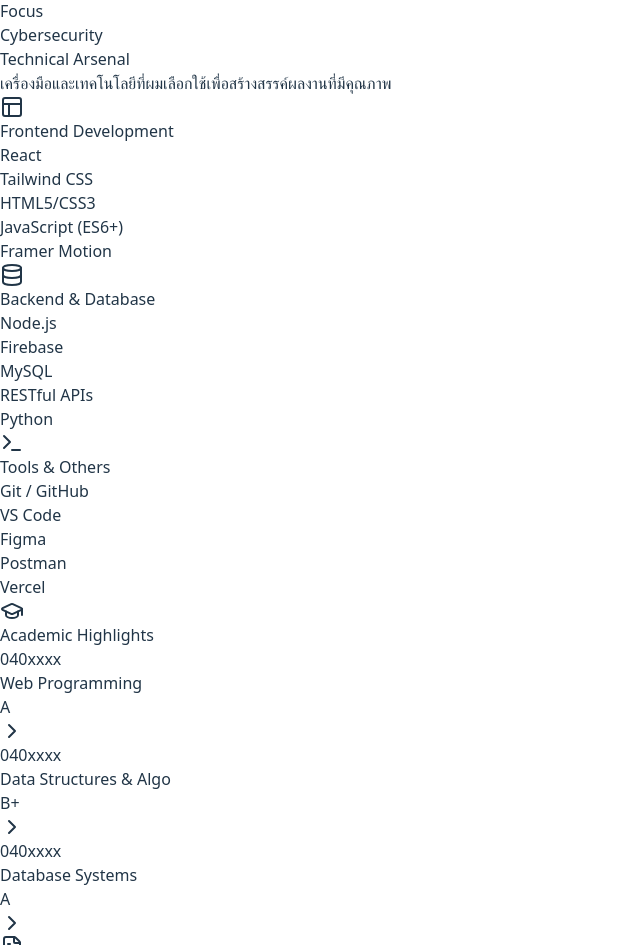
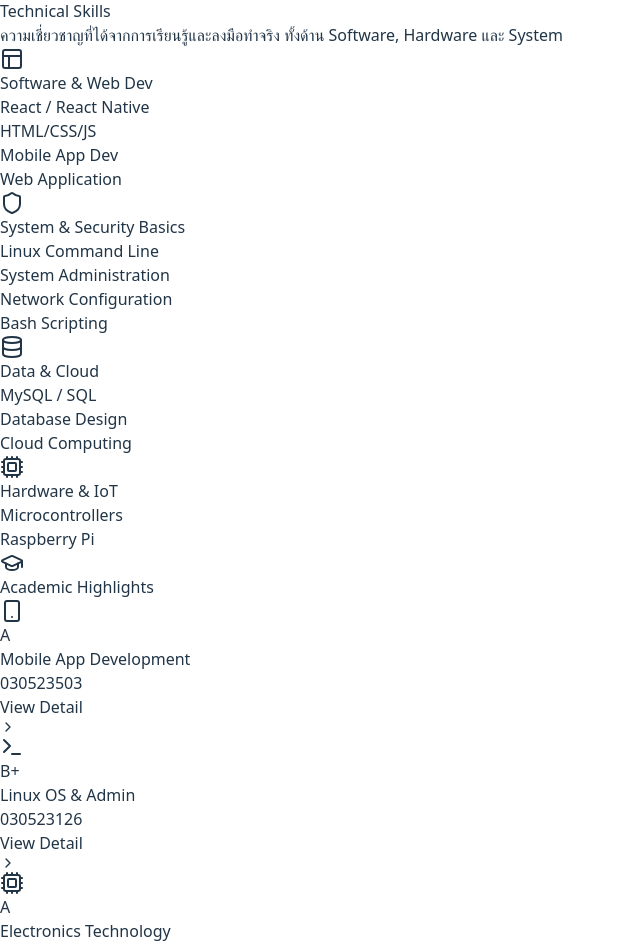
Before and after one commit to YorkTH12/Project_React, a React (Vite) app: page / in a window 1280 px wide. Shown: the part 927-1872 px from the top of the page, without its empty margins (0-640 px from the left). Built offline with nearby package versions, Linux system fonts and the light colour scheme.

Commit message:
'2/4/2026'

```diff
--- a/src/components/Hero.jsx
+++ b/src/components/Hero.jsx
@@ -63,14 +63,14 @@ const Hero = () => {
           </a>
 
           {/* ปุ่ม Social Icons */}
-          <div className="flex gap-3 mt-4 sm:mt-0 sm:ml-4 border-l pl-0 sm:pl-6 border-gray-200">
+          {/* <div className="flex gap-3 mt-4 sm:mt-0 sm:ml-4 border-l pl-0 sm:pl-6 border-gray-200">
             <a href="https://github.com" target="_blank" className="p-3 bg-gray-50 rounded-full hover:bg-gray-200 transition text-gray-700 hover:text-black">
               <Github className="w-5 h-5" />
             </a>
             <a href="https://linkedin.com" target="_blank" className="p-3 bg-gray-50 rounded-full hover:bg-gray-200 transition text-gray-700 hover:text-blue-600">
               <Linkedin className="w-5 h-5" />
             </a>
-          </div>
+          </div> */}
         </motion.div>
       </div>
 
--- a/src/components/Hightlight.jsx
+++ b/src/components/Hightlight.jsx
@@ -1,77 +1,86 @@
 import React, { useState } from 'react';
 import { motion, AnimatePresence } from 'framer-motion';
-import { GraduationCap, X, ChevronRight, Code } from 'lucide-react';
+import { GraduationCap, ChevronRight, X, Code, Smartphone, Database, Terminal, Cpu } from 'lucide-react';
 
-const Hightlight = () => {
+const Highlight = () => {
   const [selectedId, setSelectedId] = useState(null);
 
-  // ข้อมูลรายวิชา (ใส่เฉพาะวิชาเทพๆ ที่อยากอวด)
+  // ข้อมูลดึงมาจาก Transcript จริง (เน้นวิชาเกรด A/B+)
   const courses = [
     {
       id: 1,
-      code: "040xxxx",
-      name: "Web Programming",
+      code: "030523503",
+      name: "Mobile App Development",
       grade: "A",
-      description: "เรียนรู้การสร้าง Web Application ตั้งแต่พื้นฐาน HTML/CSS จนถึง JavaScript Framework",
-      project: "ระบบร้านขายขวด (Bottle Shop) แถววงศ์สว่าง",
-      stack: ["React", "Firebase", "Tailwind CSS"]
+      icon: <Smartphone className="text-[#FF4500]" />,
+      description: "เรียนรู้การพัฒนาแอปพลิเคชันบนมือถือแบบ Cross-platform",
+      keyHighlightType: "Key Project", // <-- ระบุประเภทหัวข้อ
+      keyHighlightValue: "แอปดูอัตราแลกเปลี่ยนเงินตราต่างประเทศแบบเรียลไทม์", // <-- ใส่ชื่อโปรเจคที่ทำ
+      stack: ["React Native", "Firebase"]
     },
+    // วิชาที่ไม่มี Project แต่เน้น Skill/Lab (เช่น Linux)
     {
       id: 2,
-      code: "040xxxx",
-      name: "Data Structures & Algo",
+      code: "030523126",
+      name: "Linux OS & Admin",
       grade: "B+",
-      description: "ศึกษาโครงสร้างข้อมูลรูปแบบต่างๆ และวิเคราะห์ความซับซ้อนของอัลกอริทึม",
-      project: "ระบบจัดเส้นทางเดินรถเมล์ด้วย Graph Theory",
-      stack: ["Python", "C++"]
+      icon: <Terminal className="text-[#FF4500]" />,
+      description: "การบริหารจัดการระบบปฏิบัติการ Linux, Shell Scripting...",
+      keyHighlightType: "Practical Focus", // <-- เปลี่ยนชื่อหัวข้อตรงนี้
+      keyHighlightValue: "การเขียน Shell Script เพื่อ Automate งาน Backup ข้อมูล", // <-- ใส่สิ่งที่ทำเป็น
+      stack: ["Ubuntu", "Bash Script", "Cron Job"]
     },
+    // วิชา Electronics (A) เน้น Lab
     {
       id: 3,
-      code: "040xxxx",
-      name: "Database Systems",
+      code: "030523106",
+      name: "Electronics Technology",
       grade: "A",
-      description: "การออกแบบ ER-Diagram, Normalization และการเขียน SQL Query",
-      project: "ฐานข้อมูลระบบลงทะเบียนนักศึกษา",
-      stack: ["MySQL", "Workbench"]
-    }
+      icon: <Cpu className="text-[#FF4500]" />,
+      description: "ทฤษฎีวงจรอิเล็กทรอนิกส์พื้นฐาน การวิเคราะห์วงจรและการใช้งานอุปกรณ์วัด",
+      keyHighlightType: "Lab Highlight", // <-- เน้นงาน Lab
+      keyHighlightValue: "การออกแบบและต่อวงจร",
+      stack: ["Multimeter", "Oscilloscope", "PCB Design"]
+    },
   ];
 
   return (
-    <section id="hightlight" className="py-20 bg-white">
+    <section id="highlight" className="py-20 bg-white">
       <div className="max-w-4xl mx-auto px-4">
 
-        {/* หัวข้อ */}
         <div className="flex items-center gap-3 mb-10">
           <GraduationCap className="text-[#FF4500] w-10 h-10" />
           <h2 className="text-4xl font-bold text-gray-900">Academic <span className="text-[#FF4500]">Highlights</span></h2>
         </div>
 
-        {/* ตารางรายวิชา (List) */}
-        <div className="grid gap-4">
+        <div className="grid gap-4 md:grid-cols-2">
           {courses.map((course) => (
             <motion.div
               key={course.id}
-              layoutId={`card-${course.id}`} // หัวใจสำคัญของ Animation ขยายร่าง
+              layoutId={`card-${course.id}`}
               onClick={() => setSelectedId(course.id)}
-              className="group p-6 bg-gray-50 rounded-xl border border-gray-100 hover:border-[#FF4500] cursor-pointer transition-colors flex justify-between items-center shadow-sm hover:shadow-md"
+              className="group p-6 bg-gray-50 rounded-xl border border-gray-100 hover:border-[#FF4500] cursor-pointer transition-all hover:shadow-lg relative overflow-hidden"
             >
-              <div>
-                <span className="text-sm text-gray-500 font-mono">{course.code}</span>
-                <h3 className="text-xl font-bold text-gray-900 group-hover:text-[#FF4500] transition-colors">{course.name}</h3>
+              <div className="flex justify-between items-start mb-4">
+                <div className="p-3 bg-white rounded-lg shadow-sm group-hover:bg-orange-50 transition-colors">
+                  {course.icon}
+                </div>
+                <span className="text-2xl font-bold text-[#FF4500]">{course.grade}</span>
               </div>
-              <div className="flex items-center gap-4">
-                <span className="text-2xl font-bold text-[#FF4500]">{course.grade}</span>
-                <ChevronRight className="text-gray-400 group-hover:translate-x-1 transition-transform" />
+
+              <h3 className="text-xl font-bold text-gray-900 mb-1">{course.name}</h3>
+              <p className="text-sm text-gray-500 font-mono mb-4">{course.code}</p>
+
+              <div className="flex items-center text-sm text-gray-600 group-hover:text-[#FF4500] font-medium">
+                View Detail <ChevronRight size={16} className="ml-1" />
               </div>
             </motion.div>
           ))}
         </div>
 
-        {/* ส่วน Popup (Modal) เมื่อกดคลิก */}
         <AnimatePresence>
           {selectedId && (
             <div className="fixed inset-0 z-50 flex items-center justify-center px-4">
-              {/* พื้นหลังสีดำจางๆ */}
               <motion.div
                 initial={{ opacity: 0 }}
                 animate={{ opacity: 1 }}
@@ -80,12 +89,10 @@ const Hightlight = () => {
                 className="absolute inset-0 bg-black/60 backdrop-blur-sm"
               />
 
-              {/* ตัวการ์ดที่ขยายออกมา */}
               <motion.div
                 layoutId={`card-${selectedId}`}
-                className="bg-white p-8 rounded-2xl shadow-2xl w-full max-w-lg z-10 relative overflow-hidden"
+                className="bg-white p-6 md:p-8 rounded-2xl shadow-2xl w-full max-w-lg z-10 relative overflow-hidden"
               >
-                {/* ปุ่มปิด */}
                 <button
                   onClick={() => setSelectedId(null)}
                   className="absolute top-4 right-4 p-2 bg-gray-100 rounded-full hover:bg-gray-200 transition"
@@ -93,32 +100,41 @@ const Hightlight = () => {
                   <X size={20} />
                 </button>
 
-                {/* เนื้อหาข้างใน */}
                 {courses.map((course) => {
                   if (course.id !== selectedId) return null;
                   return (
                     <div key={course.id}>
-                      <span className="text-sm text-[#FF4500] font-bold tracking-wider uppercase">Course Detail</span>
-                      <h3 className="text-3xl font-bold text-gray-900 mt-2 mb-4">{course.name}</h3>
+                      <div className="flex items-center gap-3 mb-4">
+                        <div className="p-3 bg-orange-100 rounded-lg text-[#FF4500]">
+                          {course.icon}
+                        </div>
+                        <div>
+                          <h3 className="text-2xl font-bold text-gray-900">{course.name}</h3>
+                          <span className="text-sm text-gray-500 font-mono">{course.code}</span>
+                        </div>
+                      </div>
 
-                      <div className="space-y-4">
+                      <div className="space-y-6">
                         <p className="text-gray-600 leading-relaxed">
                           {course.description}
                         </p>
 
-                        <div className="bg-orange-50 p-4 rounded-lg border border-orange-100">
+                        <div className="bg-gray-50 p-4 rounded-xl border border-gray-100">
                           <h4 className="font-bold text-gray-900 flex items-center gap-2 mb-2">
+                            {/* ใช้ไอคอน Code เป็นค่า Default */}
                             <Code size={18} className="text-[#FF4500]" />
-                            Key Project
+                            {course.keyHighlightType} {/* <-- แสดงชื่อหัวข้อตามข้อมูล */}
                           </h4>
-                          <p className="text-gray-700 font-medium">{course.project}</p>
+                          <p className="text-gray-700 font-medium">
+                            {course.keyHighlightValue} {/* <-- แสดงเนื้อหา */}
+                          </p>
                         </div>
 
                         <div>
-                          <h4 className="font-bold text-gray-900 mb-2">Tech Stack Used:</h4>
+                          <h4 className="font-bold text-gray-900 mb-2 text-sm uppercase tracking-wider">Tech Stack</h4>
                           <div className="flex flex-wrap gap-2">
                             {course.stack.map((tech, i) => (
-                              <span key={i} className="px-3 py-1 bg-gray-100 text-gray-600 text-sm rounded-full">
+                              <span key={i} className="px-3 py-1 bg-orange-50 text-[#FF4500] text-sm rounded-full font-medium border border-orange-100">
                                 {tech}
                               </span>
                             ))}
@@ -138,4 +154,4 @@ const Hightlight = () => {
   );
 };
 
-export default Hightlight;
+export default Highlight;
--- a/src/components/Skills.jsx
+++ b/src/components/Skills.jsx
@@ -1,35 +1,43 @@
 import React from 'react';
 import { motion } from 'framer-motion';
-import { Code2, Server, Database, Layout, GitBranch, Terminal } from 'lucide-react';
+import { Layout, Database, Terminal, Cpu, Shield, Globe } from 'lucide-react';
 
 const Skills = () => {
-  // ข้อมูล Skills แบ่งตามหมวดหมู่
   const skillCategories = [
     {
-      title: "Frontend Development",
+      title: "Software & Web Dev",
       icon: <Layout className="w-6 h-6" />,
-      skills: ["React", "Tailwind CSS", "HTML5/CSS3", "JavaScript (ES6+)", "Framer Motion"]
+      // จากวิชา Mobile App (A) และ Web App (B)
+      skills: ["React / React Native", "HTML/CSS/JS", "Mobile App Dev", "Web Application"]
     },
     {
-      title: "Backend & Database",
-      icon: <Database className="w-6 h-6" />,
-      skills: ["Node.js", "Firebase", "MySQL", "RESTful APIs", "Python"]
+      title: "System & Security Basics",
+      icon: <Shield className="w-6 h-6" />,
+      // จากวิชา Linux (B+) และ Networks (B)
+      skills: ["Linux Command Line", "System Administration", "Network Configuration", "Bash Scripting"]
     },
     {
-      title: "Tools & Others",
-      icon: <Terminal className="w-6 h-6" />,
-      skills: ["Git / GitHub", "VS Code", "Figma", "Postman", "Vercel"]
+      title: "Data & Cloud",
+      icon: <Database className="w-6 h-6" />,
+      // จากวิชา Database (A) และ Cloud (B)
+      skills: ["MySQL / SQL", "Database Design", "Cloud Computing"]
+    },
+    {
+      title: "Hardware & IoT",
+      icon: <Cpu className="w-6 h-6" />,
+      // จากวิชา Electronics (A) และ Microcontroller
+      skills: ["Microcontrollers", "Raspberry Pi" ]
     }
   ];
 
-  // Animation Variant: พ่อสั่งให้ลูกๆ เด้งทีละคน
+  // ... (ส่วน Animation โค้ดเดิมใช้ได้เลยครับ) ...
+
+  // (Copy ส่วน return ของไฟล์ Skills.jsx เดิมมาแปะ แล้วเปลี่ยนแค่ตัวแปร skillCategories ข้างบนครับ)
   const containerVariants = {
     hidden: { opacity: 0 },
     visible: {
       opacity: 1,
-      transition: {
-        staggerChildren: 0.2 // แต่ละอันห่างกัน 0.2 วินาที
-      }
+      transition: { staggerChildren: 0.2 }
     }
   };
 
@@ -41,51 +49,45 @@ const Skills = () => {
   return (
     <section id="skills" className="py-24 bg-gray-50">
       <div className="max-w-6xl mx-auto px-4">
-
-        {/* Header */}
         <div className="text-center mb-16">
-          <h2 className="text-4xl font-bold text-gray-900 mb-4">Technical <span className="text-[#FF4500]">Arsenal</span></h2>
+          <h2 className="text-4xl font-bold text-gray-900 mb-4">Technical <span className="text-[#FF4500]">Skills</span></h2>
           <p className="text-gray-600 max-w-2xl mx-auto">
-            เครื่องมือและเทคโนโลยีที่ผมเลือกใช้เพื่อสร้างสรรค์ผลงานที่มีคุณภาพ
+            ความเชี่ยวชาญที่ได้จากการเรียนรู้และลงมือทำจริง ทั้งด้าน Software, Hardware และ System
           </p>
         </div>
 
-        {/* Grid แสดงหมวดหมู่ */}
-        <div className="grid md:grid-cols-3 gap-8">
+        <div className="grid md:grid-cols-2 lg:grid-cols-4 gap-6">
           {skillCategories.map((category, index) => (
             <motion.div
               key={index}
               initial="hidden"
               whileInView="visible"
-              viewport={{ once: true, margin: "-100px" }} // ให้เริ่มเล่นเมื่อเลื่อนมาถึงนิดนึง
+              viewport={{ once: true }}
               variants={containerVariants}
-              className="bg-white p-8 rounded-2xl shadow-lg border border-gray-100 hover:border-orange-200 transition-colors"
+              className="bg-white p-6 rounded-2xl shadow-lg border border-gray-100 hover:border-orange-200 transition-colors"
             >
-              {/* หัวข้อหมวดหมู่ */}
               <div className="flex items-center gap-3 mb-6">
                 <div className="p-3 bg-orange-100 text-[#FF4500] rounded-lg">
                   {category.icon}
                 </div>
-                <h3 className="text-xl font-bold text-gray-900">{category.title}</h3>
+                <h3 className="text-lg font-bold text-gray-900">{category.title}</h3>
               </div>
 
-              {/* รายการ Skills */}
               <div className="space-y-3">
                 {category.skills.map((skill, idx) => (
                   <motion.div
                     key={idx}
                     variants={itemVariants}
-                    className="flex items-center gap-2 group"
+                    className="flex items-center gap-2"
                   >
-                    <div className="w-2 h-2 bg-gray-300 rounded-full group-hover:bg-[#FF4500] transition-colors"></div>
-                    <span className="text-gray-600 font-medium group-hover:text-gray-900 transition-colors">{skill}</span>
+                    <div className="w-1.5 h-1.5 bg-[#FF4500] rounded-full"></div>
+                    <span className="text-gray-600 text-sm font-medium">{skill}</span>
                   </motion.div>
                 ))}
               </div>
             </motion.div>
           ))}
         </div>
-
       </div>
     </section>
   );
```
Also changed, not shown: src/components/Contact.jsx (+4 -4 lines).
